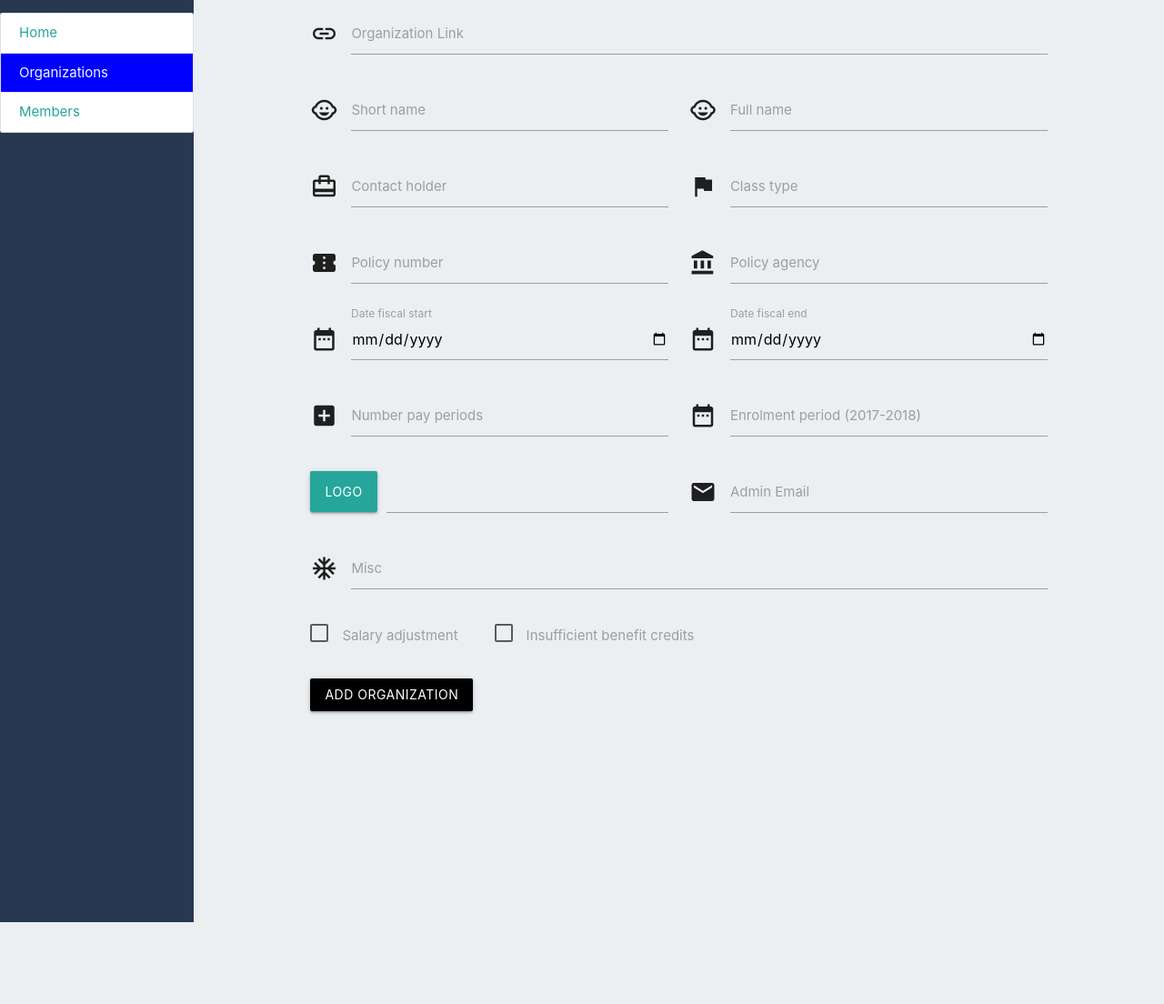
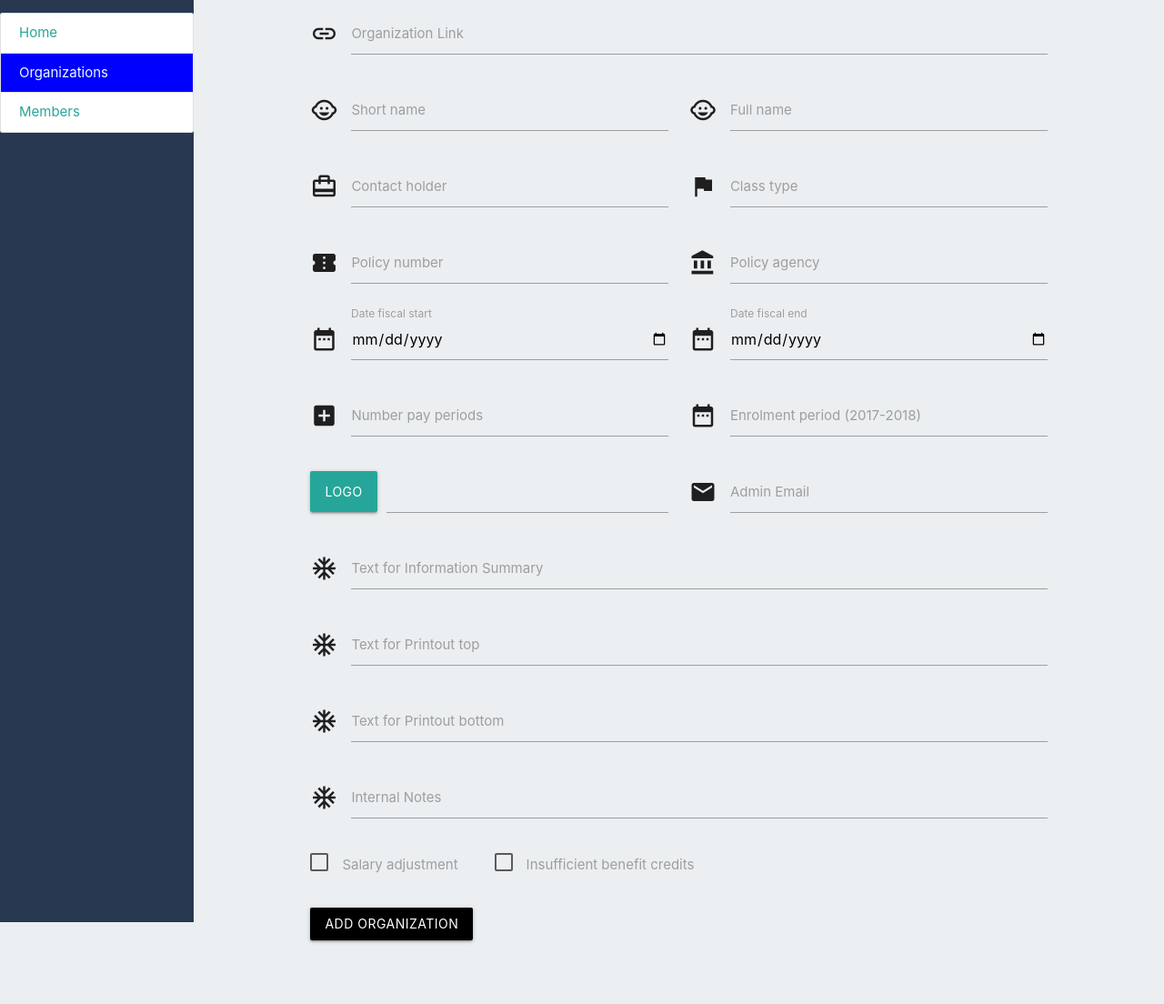
Before and after one commit to vvolfson339/dmasl, a Django app: template staff/templates/staff/add-org.html in a window 1280 px wide. Shown: the part 186-1290 px from the top of the page at 91% size. Before the commit the page ends 1200 px from the top, so only its background shows below. Run offline with Django 3.2, Linux system fonts and the light colour scheme; the template is opened without the code that fills it, so the values that code supplies are empty, except form fields; tables that the repository leaves empty hold one stand-in row (values such as "Sample post"); form fields are guessed from the names that the template uses.

Commit message:
New Features
- Add new text blocks to Organizations
- turn off debug

```diff
--- a/account/models.py
+++ b/account/models.py
@@ -21,6 +21,9 @@ class Organization(models.Model):
     admin_email         = models.EmailField(max_length=255, null=True, blank=True)
     enrolment_period    = models.CharField(max_length=255, null=True, blank=True)
     misc_1              = models.CharField(max_length=255, null=True, blank=True)
+    text_block_1 = models.TextField(max_length=350, null=True, blank=True)
+    text_block_2 = models.TextField(max_length=350, null=True, blank=True)
+    text_block_3 = models.TextField(max_length=350, null=True, blank=True)
 
     #check box
     salary_adjustment   = models.BooleanField(default=False)
--- a/dmasl/settings/production.py
+++ b/dmasl/settings/production.py
@@ -4,7 +4,7 @@ import json
 with open('/etc/dmasl_config.json') as config_file:
     config = json.load(config_file)
 
-DEBUG = True
+DEBUG = False
 
 SECRET_KEY = config['SECRET_KEY']
 
--- a/home/templates/home/enrolment-form4.html
+++ b/home/templates/home/enrolment-form4.html
@@ -71,11 +71,7 @@
                 {% endif %}
 
 
-                <p class="col l12" style="margin-bottom: 5px; margin-top: 5px;">
-                    When you click submit, please sign and submit the form to your plan administrator.
-                     Changes to your benefits selections may not be reflected with the insurer if the plan
-                     administrator is not provided with your benefits confirmation printout.
-                </p>
+                <p class="col l12" style="margin-bottom: 5px; margin-top: 5px;"><span>{{ org.text_block_1 }}</span></p>
 
 
 
--- a/staff/templates/staff/add-org.html
+++ b/staff/templates/staff/add-org.html
@@ -85,12 +85,6 @@
             <label for="id_enrolment_period">Enrolment period (2017-2018)</label>
         </div>
 
-        <!--<div class="input-field col l12">
-            <i class="material-icons prefix">insert_link</i>
-            {{ form.logo_path }}
-            <label for="id_logo_path">Organization logo path</label>
-        </div>-->
-
         <div class="file-field input-field col l6">
             <div class="btn">
                 <span>Logo</span>
@@ -110,9 +104,29 @@
 
         <div class="input-field col l12">
             <i class="material-icons prefix">ac_unit</i>
+            {{ form.text_block_1 }}
+            <label for="id_misc_1">Text for Information Summary</label>
+        </div>
+
+        <div class="input-field col l12">
+            <i class="material-icons prefix">ac_unit</i>
+            {{ form.text_block_2 }}
+            <label for="id_misc_1">Text for Printout top</label>
+        </div>
+
+
+        <div class="input-field col l12">
+            <i class="material-icons prefix">ac_unit</i>
+            {{ form.text_block_3 }}
+            <label for="id_misc_1">Text for Printout bottom</label>
+        </div>
+
+        <div class="input-field col l12">
+            <i class="material-icons prefix">ac_unit</i>
             {{ form.misc_1 }}
-            <label for="id_misc_1">Misc</label>
+            <label for="id_misc_1">Internal Notes</label>
         </div>
+
 
         <div class="input-field col l12">
             <p class="left">
--- a/staff/templates/staff/detail-org.html
+++ b/staff/templates/staff/detail-org.html
@@ -39,6 +39,9 @@
 
     <p>Enrolment period: {{ org.enrolment_period }}</p>
     <p>Misc: {{ org.misc_1 }}</p>
+    <p>TextBlock_1: {{ org.text_block_1 }}</p>
+    <p>TextBlock_2: {{ org.text_block_2 }}</p>
+    <p>TextBlock_3: {{ org.text_block_3 }}</p>
     <p>Salary adjustment checked: {{ org.salary_adjustment }}</p>
     <p>Insufficient benefit credits checked: {{ org.insufficient_benefit_credits }}</p>
     <p>Total member: {{ total_member }} <span style="margin-left: 20px;"><a href="{% url 'staff:org-member' org_id=org.id %}">View all member</a></span></p>
```
Also changed, not shown: account/forms.py (+18 -4 lines), home/templates/home/enrolment-print.html (+3 -10 lines), staff/templates/staff/edit-org.html (+20 -1 lines), account/migrations/0011_auto_20201224_1815.py (added).
